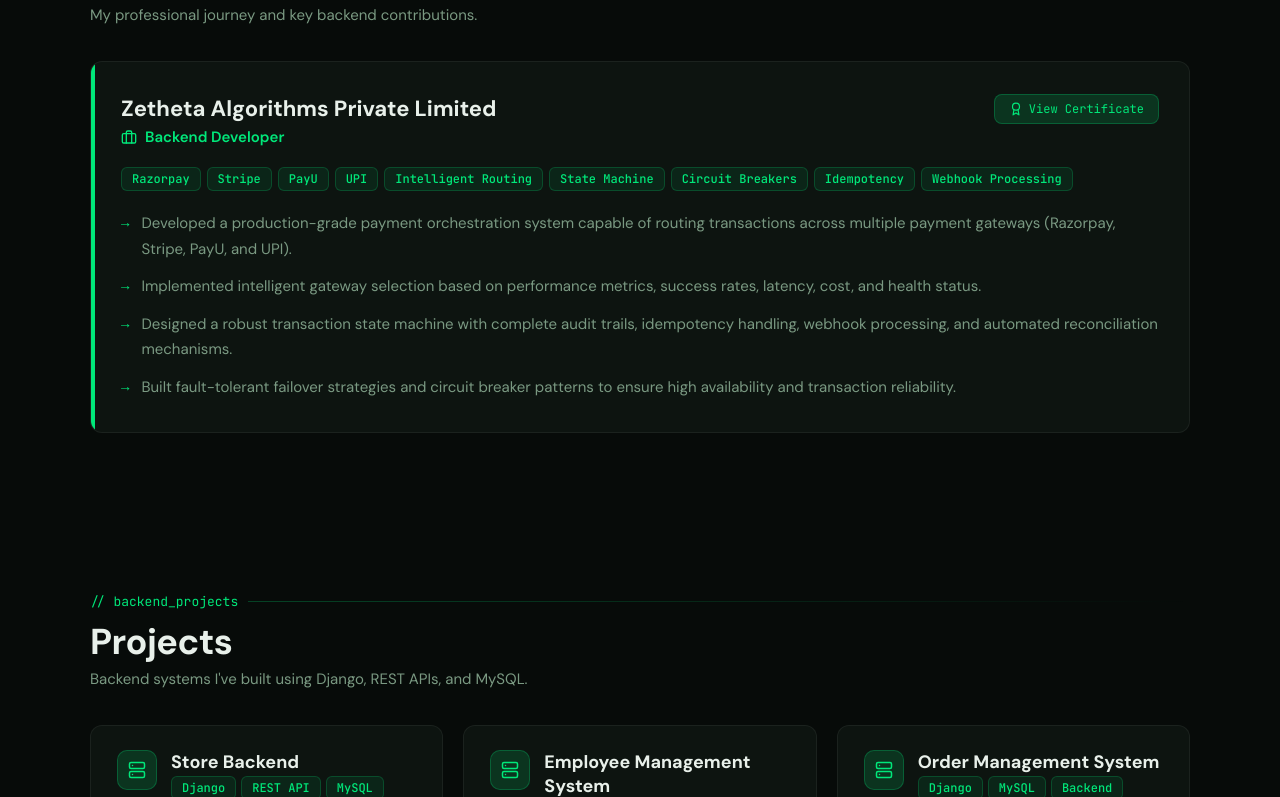
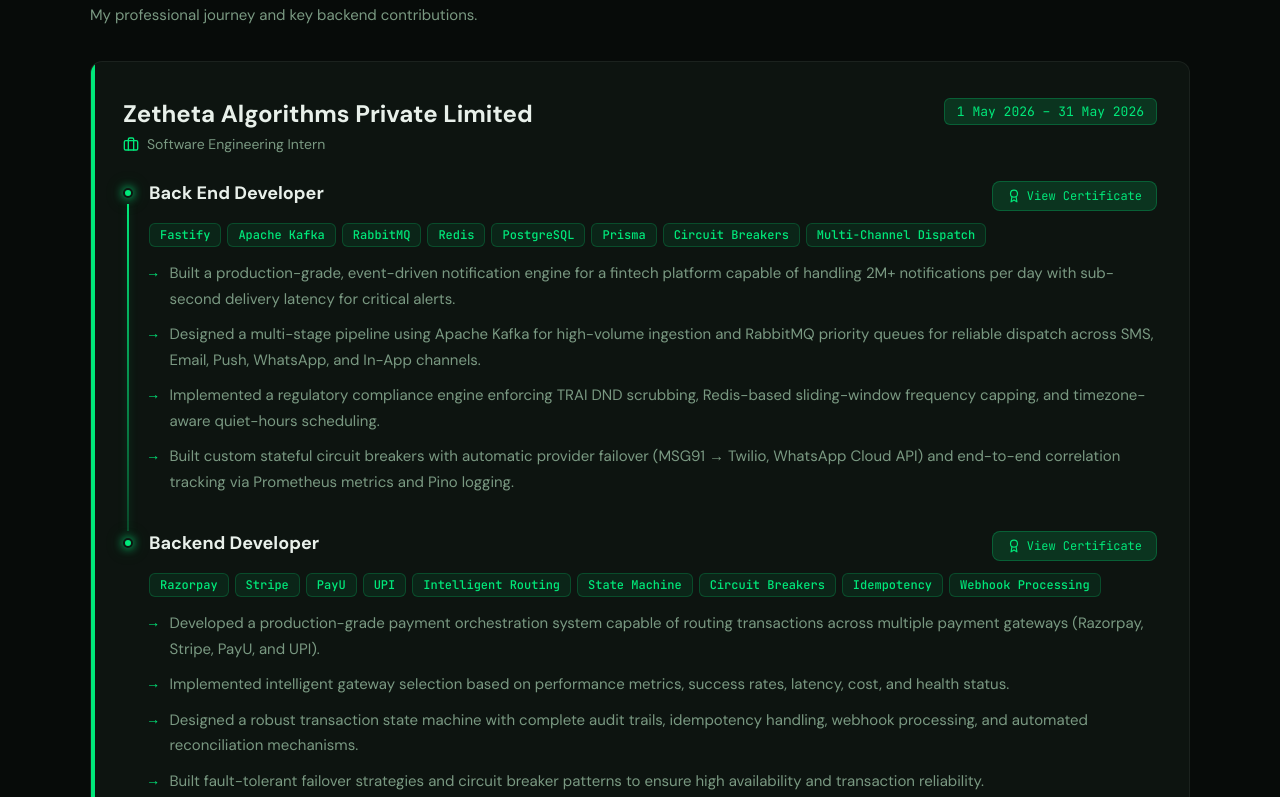
Before and after one commit to Coder-badsara/Portfolio, a Next.js app: page / in a window 1280 px wide. Shown: the part 2603-3400 px from the top of the page. Built offline with nearby package versions, Linux system fonts and the light colour scheme.

Commit message:
update in experience

```diff
--- a/pages/index.jsx
+++ b/pages/index.jsx
@@ -551,7 +551,7 @@ export default function Portfolio() {
             <div
               style={{
                 ...style.card,
-                padding: "32px 30px",
+                padding: "36px 32px",
                 position: "relative",
                 overflow: "hidden",
                 transition: "all 0.3s ease",
@@ -565,17 +565,139 @@ export default function Portfolio() {
                 e.currentTarget.style.background = COLORS.bgCard;
               }}
             >
+              {/* Green left accent border strip */}
               <div style={{ position: "absolute", left: 0, top: 0, bottom: 0, width: 4, background: COLORS.accent }} />
 
-              <div style={{ display: "flex", justifyContent: "space-between", alignItems: "flex-start", flexWrap: "wrap", gap: 16, marginBottom: 20 }}>
+              {/* Company Header */}
+              <div style={{ marginBottom: 28, display: "flex", justifyContent: "space-between", alignItems: "flex-start", flexWrap: "wrap", gap: 16 }}>
                 <div>
-                  <h3 style={{ fontWeight: 700, fontSize: 22, color: COLORS.textPrimary, marginBottom: 4 }}>
+                  <h3 style={{ fontWeight: 700, fontSize: 24, color: COLORS.textPrimary, marginBottom: 6 }}>
                     Zetheta Algorithms Private Limited
                   </h3>
-                  <div style={{ display: "flex", alignItems: "center", gap: 8, color: COLORS.accent, fontWeight: 600, fontSize: 15 }}>
-                    <Briefcase size={16} />
-                    <span>Backend Developer</span>
+                  <div style={{ display: "flex", alignItems: "center", gap: 8, color: COLORS.textSecondary, fontSize: 14 }}>
+                    <Briefcase size={16} color={COLORS.accent} />
+                    <span>Software Engineering Intern</span>
                   </div>
+                </div>
+                <span style={{ ...style.mono, fontSize: 13, ...style.accentBg, padding: "4px 12px", borderRadius: 6 }}>
+                  1 May 2026 – 31 May 2026
+                </span>
+              </div>
+
+              {/* Nested projects timeline */}
+              <div style={{ display: "flex", flexDirection: "column" }}>
+
+                {/* Project 1 */}
+                <div style={{ display: "flex", gap: 16 }}>
+                  <div style={{ display: "flex", flexDirection: "column", alignItems: "center", flexShrink: 0 }}>
+                    {/* Glowing neon dot */}
+                    <div style={{
+                      width: 10,
+                      height: 10,
+                      borderRadius: "50%",
+                      background: COLORS.accent,
+                      boxShadow: `0 0 10px ${COLORS.accent}, 0 0 20px ${COLORS.accentBorder}`,
+                      marginTop: 7,
+                      zIndex: 2,
+                      border: `2px solid ${COLORS.bgCard}`
+                    }} />
+                    {/* Vertical line connecting to Project 2 */}
+                    <div style={{
+                      width: 2,
+                      flex: 1,
+                      background: `linear-gradient(to bottom, ${COLORS.accent}, ${COLORS.accentBorder})`,
+                      boxShadow: `0 0 8px ${COLORS.accentBorder}`,
+                      marginTop: 6
+                    }} />
+                  </div>
+
+                  <div style={{ paddingBottom: 36, flex: 1 }}>
+                    {/* Project 1 Header */}
+                    <div style={{ display: "flex", justifyContent: "space-between", alignItems: "flex-start", flexWrap: "wrap", gap: 12, marginBottom: 12 }}>
+                      <div>
+                        <h4 style={{ fontWeight: 700, fontSize: 18, color: COLORS.textPrimary, marginBottom: 2 }}>
+                          Back End Developer
+                        </h4>
+                      </div>
+                      <a
+                        href="https://drive.google.com/file/d/1Jd8q25LhAhte_rujVSjpLb_1odge5PKU/view?usp=sharing"
+                        target="_blank"
+                        rel="noreferrer"
+                        style={{
+                          display: "inline-flex",
+                          alignItems: "center",
+                          gap: 6,
+                          ...style.mono,
+                          fontSize: 12,
+                          ...style.accentBg,
+                          padding: "6px 14px",
+                          borderRadius: 8,
+                          cursor: "pointer",
+                          textDecoration: "none",
+                          transition: "all 0.2s ease-in-out",
+                        }}
+                        onMouseEnter={e => {
+                          e.currentTarget.style.background = COLORS.accent;
+                          e.currentTarget.style.color = "#070b09";
+                        }}
+                        onMouseLeave={e => {
+                          e.currentTarget.style.background = COLORS.accentGlow;
+                          e.currentTarget.style.color = COLORS.accent;
+                        }}
+                      >
+                        <Award size={14} /> View Certificate
+                      </a>
+                    </div>
+
+                    {/* Tags */}
+                    <div style={{ display: "flex", flexWrap: "wrap", gap: 6, marginBottom: 14 }}>
+                      {["Fastify", "Apache Kafka", "RabbitMQ", "Redis", "PostgreSQL", "Prisma", "Circuit Breakers", "Multi-Channel Dispatch"].map((tech) => (
+                        <Badge key={tech} variant="skill">{tech}</Badge>
+                      ))}
+                    </div>
+
+                    {/* Description bullets */}
+                    <div style={{ display: "flex", flexDirection: "column", gap: 10 }}>
+                      {[
+                        "Built a production-grade, event-driven notification engine for a fintech platform capable of handling 2M+ notifications per day with sub-second delivery latency for critical alerts.",
+                        "Designed a multi-stage pipeline using Apache Kafka for high-volume ingestion and RabbitMQ priority queues for reliable dispatch across SMS, Email, Push, WhatsApp, and In-App channels.",
+                        "Implemented a regulatory compliance engine enforcing TRAI DND scrubbing, Redis-based sliding-window frequency capping, and timezone-aware quiet-hours scheduling.",
+                        "Built custom stateful circuit breakers with automatic provider failover (MSG91 → Twilio, WhatsApp Cloud API) and end-to-end correlation tracking via Prometheus metrics and Pino logging."
+                      ].map((bullet, idx) => (
+                        <div key={idx} style={{ display: "flex", gap: 12, alignItems: "flex-start" }}>
+                          <span style={{ color: COLORS.accent, ...style.mono, fontSize: 14, marginTop: 2 }}>→</span>
+                          <p style={{ color: COLORS.textSecondary, fontSize: 15, lineHeight: 1.7, margin: 0 }}>
+                            {bullet}
+                          </p>
+                        </div>
+                      ))}
+                    </div>
+                  </div>
+                </div>
+
+                {/* Project 2 */}
+                <div style={{ display: "flex", gap: 16 }}>
+                  <div style={{ display: "flex", flexDirection: "column", alignItems: "center", flexShrink: 0 }}>
+                    {/* Glowing neon dot */}
+                    <div style={{
+                      width: 10,
+                      height: 10,
+                      borderRadius: "50%",
+                      background: COLORS.accent,
+                      boxShadow: `0 0 10px ${COLORS.accent}, 0 0 20px ${COLORS.accentBorder}`,
+                      marginTop: 7,
+                      zIndex: 2,
+                      border: `2px solid ${COLORS.bgCard}`
+                    }} />
+                  </div>
+
+                  <div style={{ flex: 1 }}>
+                    {/* Project 2 Header */}
+                    <div style={{ display: "flex", justifyContent: "space-between", alignItems: "flex-start", flexWrap: "wrap", gap: 12, marginBottom: 12 }}>
+                      <div>
+                        <h4 style={{ fontWeight: 700, fontSize: 18, color: COLORS.textPrimary, marginBottom: 2 }}>
+                          Backend Developer
+                        </h4>
                       </div>
                       <a
                         href="https://drive.google.com/file/d/1HQ1uvWWZQORHCXAdd_LoVQDMpg162lzL/view?usp=sharing"
@@ -607,13 +729,15 @@ export default function Portfolio() {
                       </a>
                     </div>
 
-              <div style={{ display: "flex", flexWrap: "wrap", gap: 6, marginBottom: 20 }}>
+                    {/* Tags */}
+                    <div style={{ display: "flex", flexWrap: "wrap", gap: 6, marginBottom: 14 }}>
                       {["Razorpay", "Stripe", "PayU", "UPI", "Intelligent Routing", "State Machine", "Circuit Breakers", "Idempotency", "Webhook Processing"].map((tech) => (
                         <Badge key={tech} variant="skill">{tech}</Badge>
                       ))}
                     </div>
 
-              <div style={{ display: "flex", flexDirection: "column", gap: 12 }}>
+                    {/* Description bullets */}
+                    <div style={{ display: "flex", flexDirection: "column", gap: 10 }}>
                       {[
                         "Developed a production-grade payment orchestration system capable of routing transactions across multiple payment gateways (Razorpay, Stripe, PayU, and UPI).",
                         "Implemented intelligent gateway selection based on performance metrics, success rates, latency, cost, and health status.",
@@ -627,6 +751,10 @@ export default function Portfolio() {
                           </p>
                         </div>
                       ))}
+                    </div>
+                  </div>
+                </div>
+
               </div>
             </div>
           </div>
```
Lines whose indentation alone changed are shown as unchanged.
